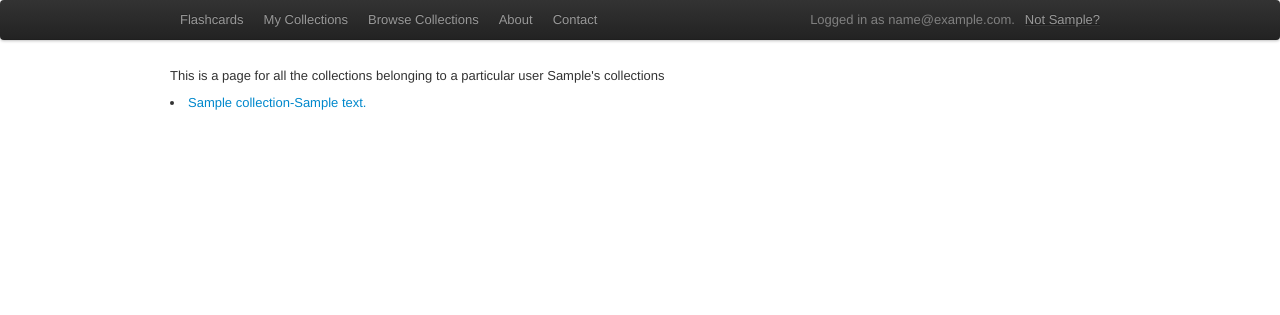
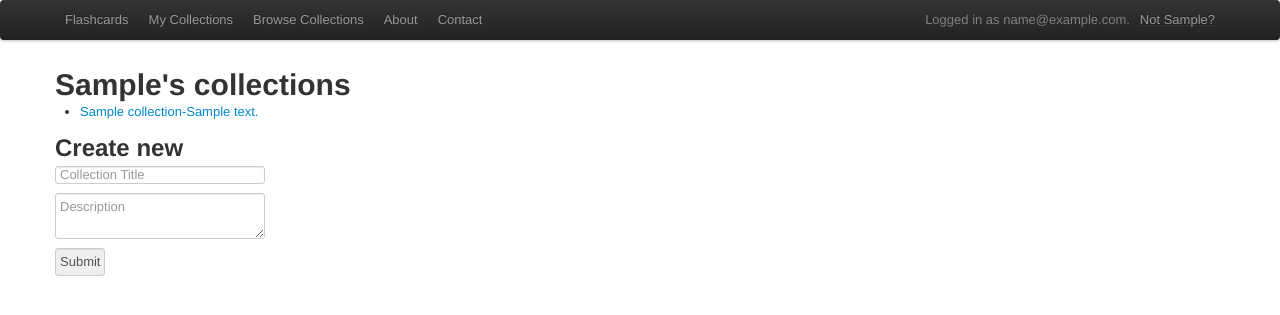
Before and after one commit to ebalcomb/Flashcards, a Flask app: page /user/1 in a window 1280 px wide. Shown: the top 315 px of the page. Run offline with Flask 2, Linux system fonts and the light colour scheme; a user stored in the database is signed in; tables that the repository leaves empty hold one stand-in row (values such as "Sample post"); some libraries are stand-ins or nearby versions.

```diff
--- a/static/css/local.css
+++ b/static/css/local.css
@@ -1,2 +1,3 @@
 .log {color:gray; margin-top: 11px;}
 .logout {text-decoration: underline;}
+.herounit {background-color: red;}
--- /dev/null
+++ b/static/js/script.js
@@ -0,0 +1,6 @@
+$(document).ready(function() {
+	$(".termdisplay").dblclick(function(){
+		$(this).fadeTo("fast", 0.0);
+		$(".definitiondisplay").fadeTo("fast", 1);
+	});
+});
--- a/templates/base.html
+++ b/templates/base.html
@@ -1,10 +1,12 @@
 <html>
     <head>
-        <title>My Blog App</title>
+        <title>Flashcards</title>
         <link rel="stylesheet" href="/static/css/bootstrap.min.css">
+        <link rel="stylesheet" href="/static/css/bootstrap-responsive.css">
         <link rel="stylesheet" href="/static/css/local.css">
         <script type="text/javascript" src="/static/js/bootstrap.js"></script>
         <script type="text/javascript" src="/static/js/jquery-2.0.3.min.js"></script>
+        <script type="text/javascript" src="/static/js/script.js"></script>
     </head>
     <body>
         <div class="navbar">
@@ -12,16 +14,20 @@
                 <div class="container">
                     <ul class="nav">
                         <li><a href="{{url_for("index")}}">Flashcards</a></li>
+                        {% if current_user.is_authenticated() %}
                         <li><a href="{{url_for("view_user", id=current_user.id)}}">My Collections</a></li>
+                        {%endif %}
                         <li><a href="{{url_for("collections")}}">Browse Collections</a></li>
                         <li><a href="{{url_for("about")}}">About</a></li>
                         <li><a href="{{url_for("contact")}}">Contact</a></li>
 
                     </ul>
-                        {% if current_user.email %}
                     <ul class="nav pull-right">
+                        {% if current_user.is_authenticated() %}
                         <li class="log">Logged in as {{current_user.email}}.</li>
                         <li class="logout"><a href="{{url_for("logout")}}">Not {{current_user.first_name}}?</a></li>
+                        {% else %}
+                        <li><a href="{{url_for("login")}}">Login</a></li>
                     </ul>
                         {% endif %}
                 </div>
@@ -33,10 +39,7 @@
             <li>{{message}}</li>
             {% endfor %}
             </ul>
-            <p>
-            {% block body %}
-            {% endblock %}
-            </p>
-        </div>
+        {% block body %}
+        {% endblock %}
     </body>
 </html>
--- a/templates/collections.html
+++ b/templates/collections.html
@@ -2,7 +2,7 @@
 
 {% block body %}
 
-This is a page for ALL collections in the whole application
+<h1>Collections</h1>
 </ul>
 {% for collection in collections %}
 <li><a href="{{url_for("view_collection", id=collection.id)}}">{{collection.title}}-{{collection.description}}</li>
--- a/templates/index.html
+++ b/templates/index.html
@@ -14,7 +14,6 @@
 {% endfor %}
 
 <h1>My Collections</h1>
-<a href="{{url_for("new_collection")}}">New collection</a>
 {% for collection in collections %}
 <div class="post">
     <p><a href="{{url_for("view_collection", id=collection.id)}}">{{collection.title}}-{{collection.description}}</a></p>
--- a/templates/user.html
+++ b/templates/user.html
@@ -3,15 +3,22 @@
 
 {% block body %}
 
-This is a page for all the collections belonging to a particular user
+<h1>{{ first_name }}'s collections</h1>
 
-{{ first_name }}'s collections
+<ul>
+{% for collection in collections %}
+<li><a href="{{url_for("view_collection", id=collection.id)}}">{{collection.title}}-{{collection.description}}</a></li>
+{% endfor %}
+</ul>
 
-</ul>
-{% for collection in collections %}
-<li><a href="{{url_for("view_collection", id=collection.id)}}">{{collection.title}}-{{collection.description}}</li>
+{% if user_id == current_user.id %}
+<h2>Create new</h2>
+<form method="post">
+    <input type="text" name="title" placeholder="Collection Title"><br>
+    <textarea name="description" placeholder="Description"></textarea><br>
+    <input type="submit">
+</form>
+{% endif %}
 
 
-{% endfor %}
-
 {% endblock %}
--- a/views.py
+++ b/views.py
@@ -41,6 +41,7 @@ def contact():
 
 
 @app.route("/post/<int:id>")
+@login_required
 def view_post(id):
     post = Post.query.get(id)
     return render_template("post.html", post=post)
@@ -67,11 +68,28 @@ def create_post():
     return redirect(url_for("view_post", id=post.id))
 
 @app.route("/user/<int:id>")
+@login_required
 def view_user(id):
     user = User.query.get(id)
     first_name = user.first_name
+    user_id = user.id
     collections = user.collections
-    return render_template("user.html", first_name=first_name, collections=collections)
+    return render_template("user.html", user_id=user_id, first_name=first_name, collections=collections)
+
+@app.route("/user/<int:id>", methods=["POST"])
+@login_required
+def create_collection(id):
+    form = forms.NewCollectionForm(request.form)
+    if not form.validate():
+        flash("Error, all fields are required")
+    else:
+        collection = Collection(title=form.title.data, description=form.description.data, user_id=current_user.id)
+        #current_user.collections.append(collection)
+
+        model.session.add(collection)
+        model.session.commit()
+
+    return redirect(url_for("view_user", id=current_user.id))
 
 @app.route("/collections")
 def collections():
@@ -98,27 +116,6 @@ def create_term(id):
 
     return redirect(url_for("view_collection", id=id))
 
-@app.route("/collection/new")
-@login_required
-def new_collection():
-    return render_template("new_collection.html")
-
-@app.route("/collection/new", methods=["POST"])
-@login_required
-def create_collection():
-    form = forms.NewCollectionForm(request.form)
-    if not form.validate():
-        flash("Error, all fields are required")
-        return render_template("new_collection.html")
-
-    collection = Collection(title=form.title.data, description=form.description.data, user_id=current_user.id)
-    current_user.collections.append(collection)
-
-    model.session.add(collection)
-    model.session.commit()
-    model.session.refresh(collection)
-
-    return redirect(url_for("index"))
 
 @app.route("/login")
 def login():
@@ -174,6 +171,7 @@ def create_user():
     return url_for("index")
 
 @app.route("/logout")
+@login_required
 def logout():
     session.clear()
     return redirect(url_for("index"))
```
Also changed, not shown: templates/collection.html (+10 -10 lines), templates/landing.html (+9 -4 lines).
